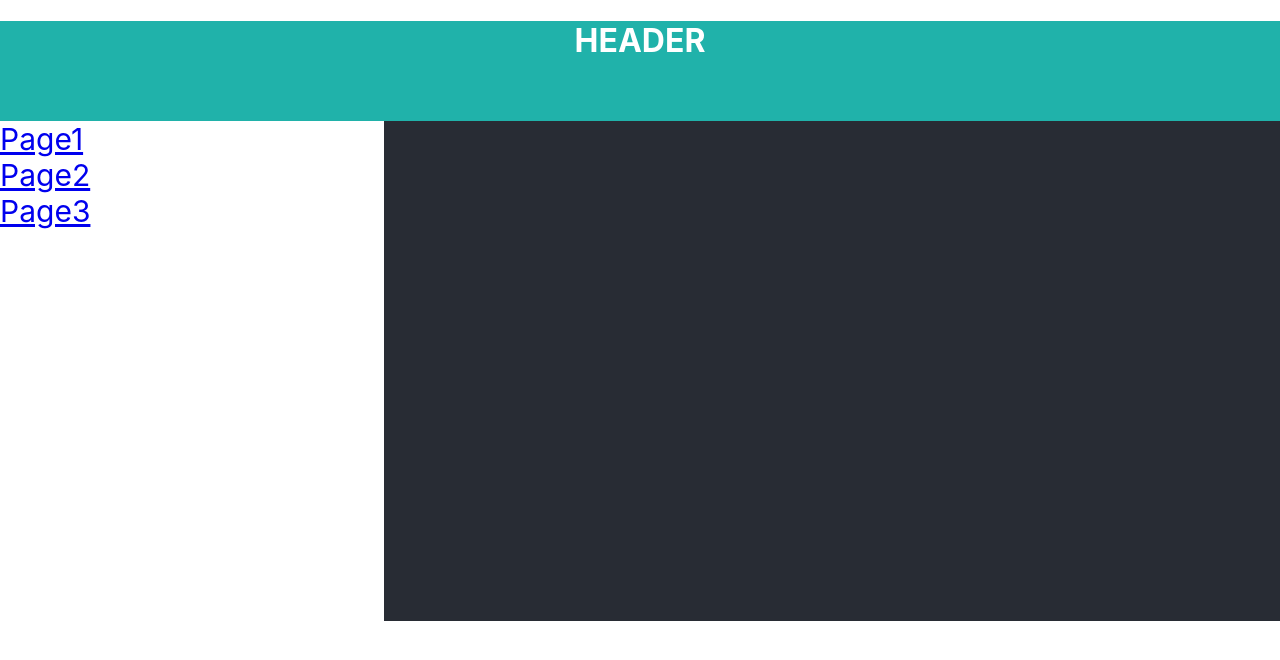
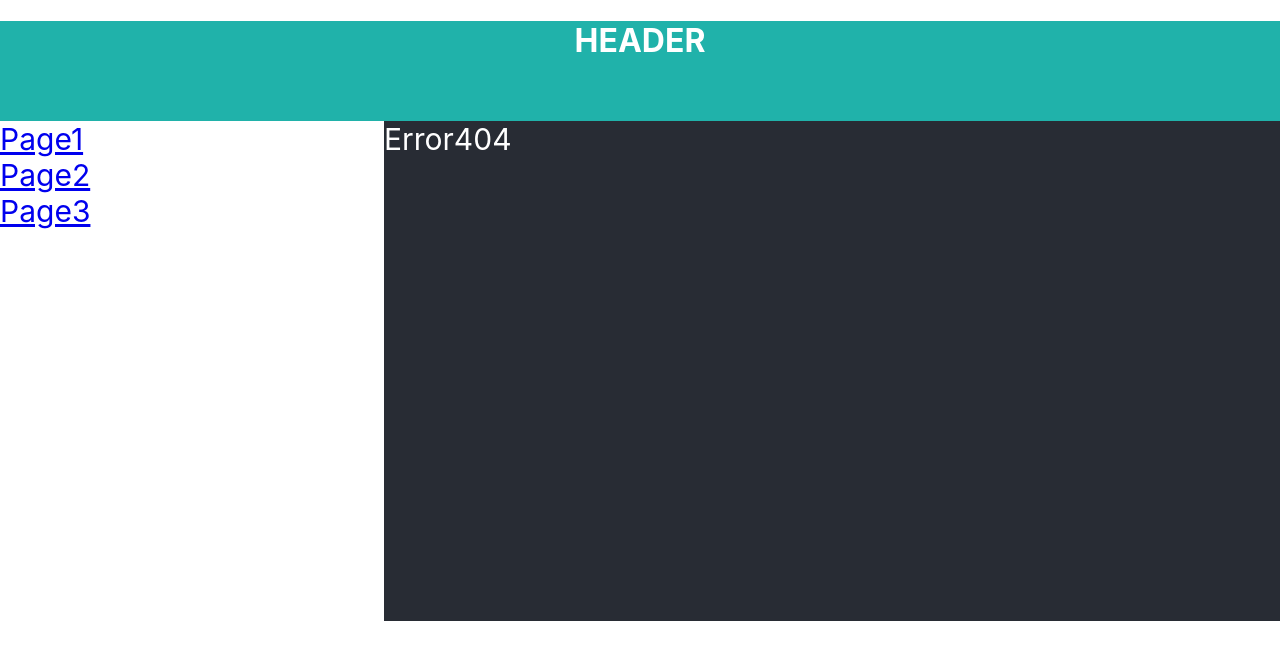
Before and after one commit to IJTINK7/Practice, a React (Create React App) app: page / in a window 1280 px wide. Shown: the top 660 px of the page. Built offline with nearby package versions, Linux system fonts and the light colour scheme.

Commit message:
Adding Error404.tsx component to Site.tsx component

```diff
--- a/src/components/Site.tsx
+++ b/src/components/Site.tsx
@@ -4,6 +4,7 @@ import styles from './Site.module.css'
 import {PageOne} from "./pages/PageOne";
 import {PageTwo} from "./pages/PageTwo";
 import {PageThree} from "./pages/PageThree";
+import {Error404} from "./pages/Error404";
 
 
 export const Site = () => {
@@ -21,6 +22,7 @@ export const Site = () => {
                         <Route path={"/page1"} element={<PageOne/>}/>
                         <Route path={"/page2"} element={<PageTwo/>}/>
                         <Route path={"/page3"} element={<PageThree/>}/>
+                        <Route path={"/*"} element={<Error404/>}/>
                     </Routes>
                 </div>
             </div>
```
